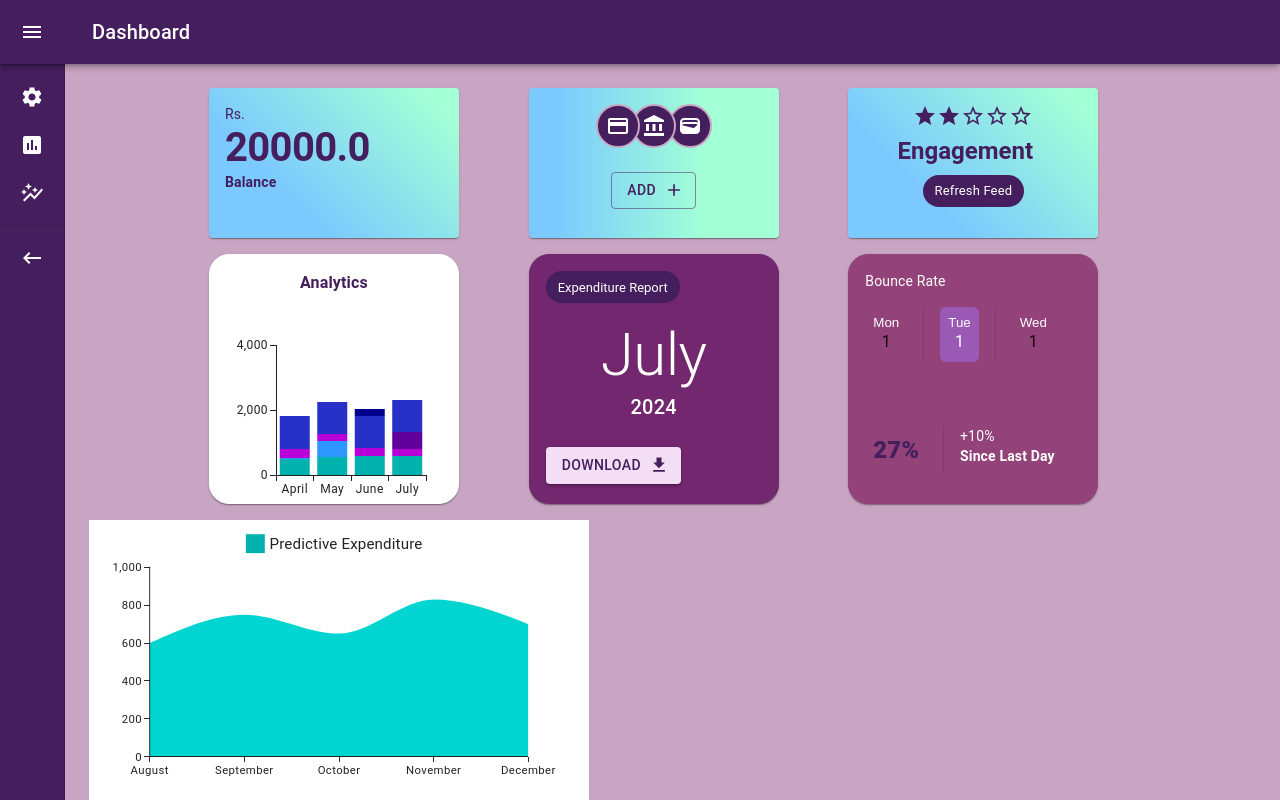
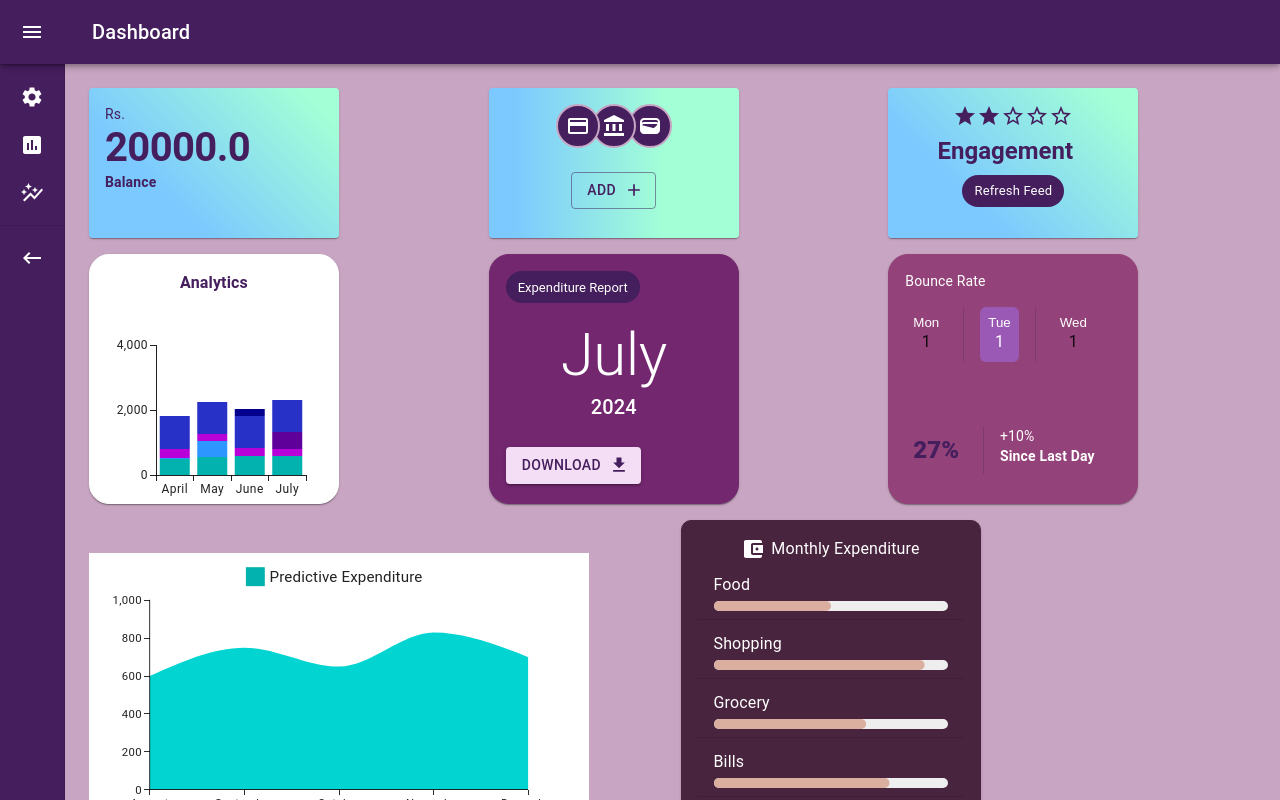
Before and after one commit to farahjahangir12/AI-Powered-Financial-Expense-Tracker, a React (Vite) app: page / in a window 1280 px wide. Shown: the top 800 px of the page. Built offline with nearby package versions, Linux system fonts and the light colour scheme.

Commit message:
Update Dashboard.jsx

```diff
--- a/src/components/Dashboard/Dashboard.jsx
+++ b/src/components/Dashboard/Dashboard.jsx
@@ -196,34 +196,35 @@ export default function Dashboard() {
       </Drawer>
       <Box component="main" sx={{ flexGrow: 1, p: 3 }}>
         <DrawerHeader />
-        <Grid container spacing={4} columns={30} sx={{ display:"flex",flexDirection:{xs:"column",md:"row"},justifyContent:'center',alignItems:"center",marginBottom:2 }}>
-          <Grid item xs={30} md={8}>
-            <Balance/>
+        <Grid container spacing={4} columns={30} sx={{ display: "flex", flexDirection: { xs: "column", md: "row" }, justifyContent: 'center', alignItems: "center", marginBottom: 2 }}>
+        <Grid item xs={30} md={10}>
+          <Balance />
         </Grid>
-          <Grid item xs={30} md={8}>
-            <Cards/>
+        <Grid item xs={30} md={10}>
+        <Cards />
         </Grid>
-          <Grid item xs={30} md={8}>
+       <Grid item xs={30} md={10}>
       <Insight content="Engagement" />
       </Grid>
      </Grid>
-        <Grid container spacing={4} columns={30} sx={{ display:"flex",flexDirection:{xs:"column",md:"row"},justifyContent:'center',alignItems:"center" }}>
-          <Grid item xs={15} md={8}>
-           <Barchart/>
+
+<Grid container spacing={4} columns={30} sx={{ display: "flex", flexDirection: { xs: "column", md: "row" }, justifyContent: 'center', alignItems: "center" }}>
+  <Grid item xs={30} md={10}>
+    <Barchart />
   </Grid>
-          <Grid item xs={15} md={8}>
-          <DownloadFile/>
+  <Grid item xs={30} md={10}>
+    <DownloadFile />
   </Grid>
-          <Grid item xs={15} md={8}>
-          <Reports/>
+  <Grid item xs={30} md={10}>
+    <Reports />
   </Grid>
 </Grid>
-        <Grid container spacing={2} colmns={30} sx={{ display:"flex",flexDirection:{xs:"column",md:"row"},justifyContent:'center',alignItems:"center" }}>
-        <Grid item xs={15} md={16}>
-          <Linechart/>
+<Grid container spacing={2} columns={30} sx={{ display: "flex", flexDirection: { xs: "column", md: "row" }, justifyContent: 'center', alignItems: "center" }}>
+  <Grid item xs={30} md={15}>
+    <Linechart />
   </Grid>
-      <Grid item xs={15} md={8}>
-      <ExpenseCard/>
+  <Grid item xs={30} md={15}>
+    <ExpenseCard />
   </Grid>
 </Grid>
       </Box>
```
Lines whose indentation alone changed are shown as unchanged.
